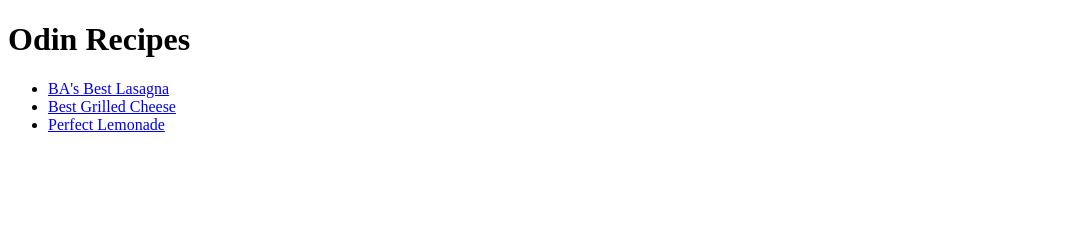
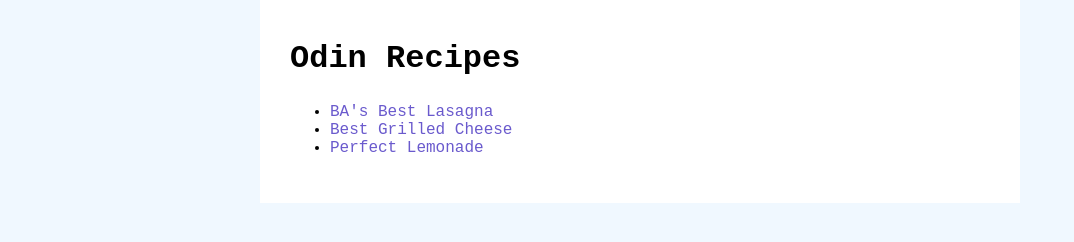
Before and after one commit to theiiienrique/odin-recipes, a plain HTML site: page index.html in a window 1280 px wide. Shown: the whole page, without its empty margins (0-1074 px from the left). Drawn offline with Linux system fonts and the light colour scheme.

Commit message:
Add external CSS styling

```diff
--- a/index.html
+++ b/index.html
@@ -3,13 +3,16 @@
 <head>
     <meta charset="UTF-8">
     <title>Odin Recipes</title>
+    <link rel="stylesheet" href="style.css"
 </head>
 <body>
+    <div class="main">
         <h1>Odin Recipes</h1>
         <ul>
            <li><a href="recipes/lasagna.html">BA's Best Lasagna</a></li>
            <li><a href="recipes/grilled-cheese.html">Best Grilled Cheese</a></li>
            <li><a href="recipes/lemonade.html">Perfect Lemonade</a></li>
         </ul>
+    </div> <!-- .main -->
 </body>
 </html>
--- /dev/null
+++ b/style.css
@@ -0,0 +1,27 @@
+html {
+    margin: 0px;
+    padding: 0px;
+}
+body {
+    background-color: aliceblue;
+    margin: 0px;
+    padding: 0x;
+    font-family: 'Courier New', Courier, monospace;
+}
+div.main {
+    width: 700px;
+    margin-left: auto;
+    margin-right: auto;
+    background-color: white;
+    height: 100%;
+    padding: 30px;
+}
+h1 {
+    margin: 0px;
+    padding: 10px 0px;
+    /* padding: 30px 0px 10px 30px; */
+}
+a {
+    text-decoration: none;
+    color: slateblue;
+}
```
Also changed, not shown: recipes/grilled-cheese.html (+3 -0 lines), recipes/lasagna.html (+3 -0 lines), recipes/lemonade.html (+3 -0 lines). Lines whose indentation alone changed are shown as unchanged.
